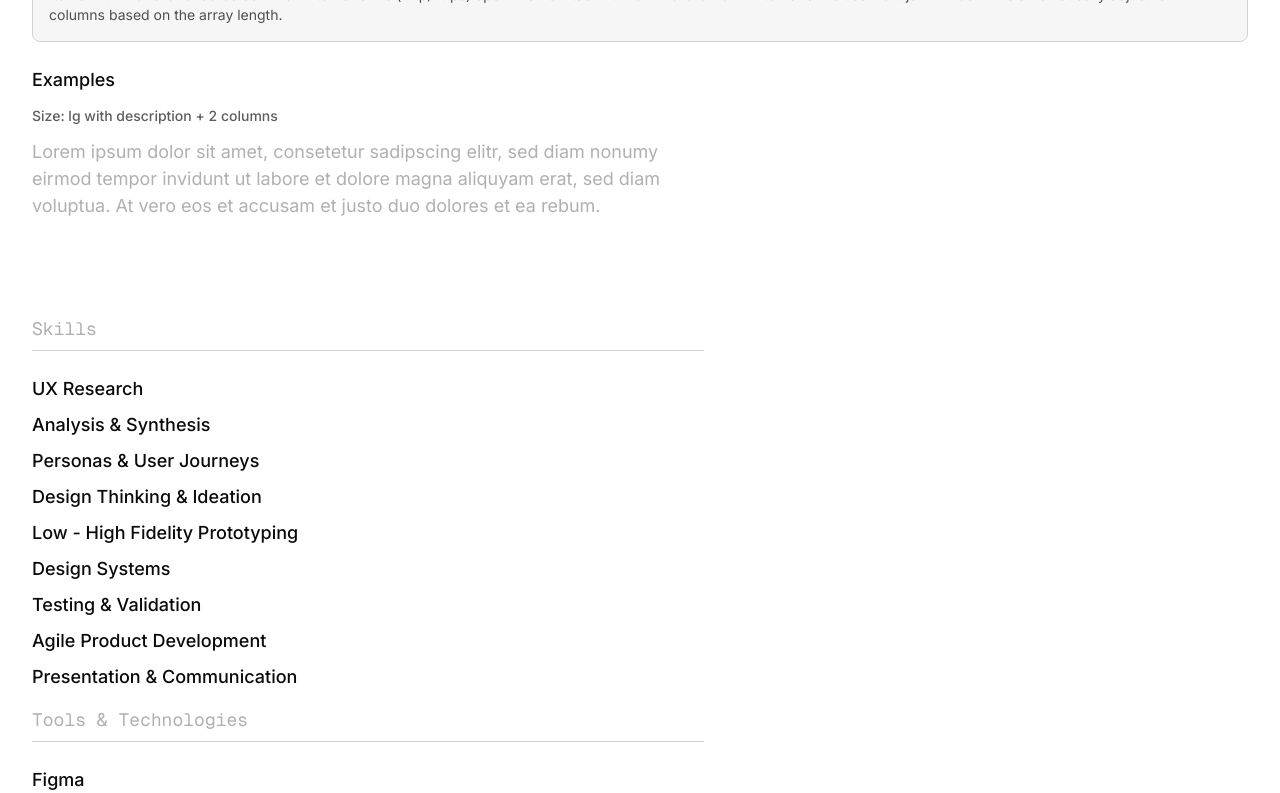
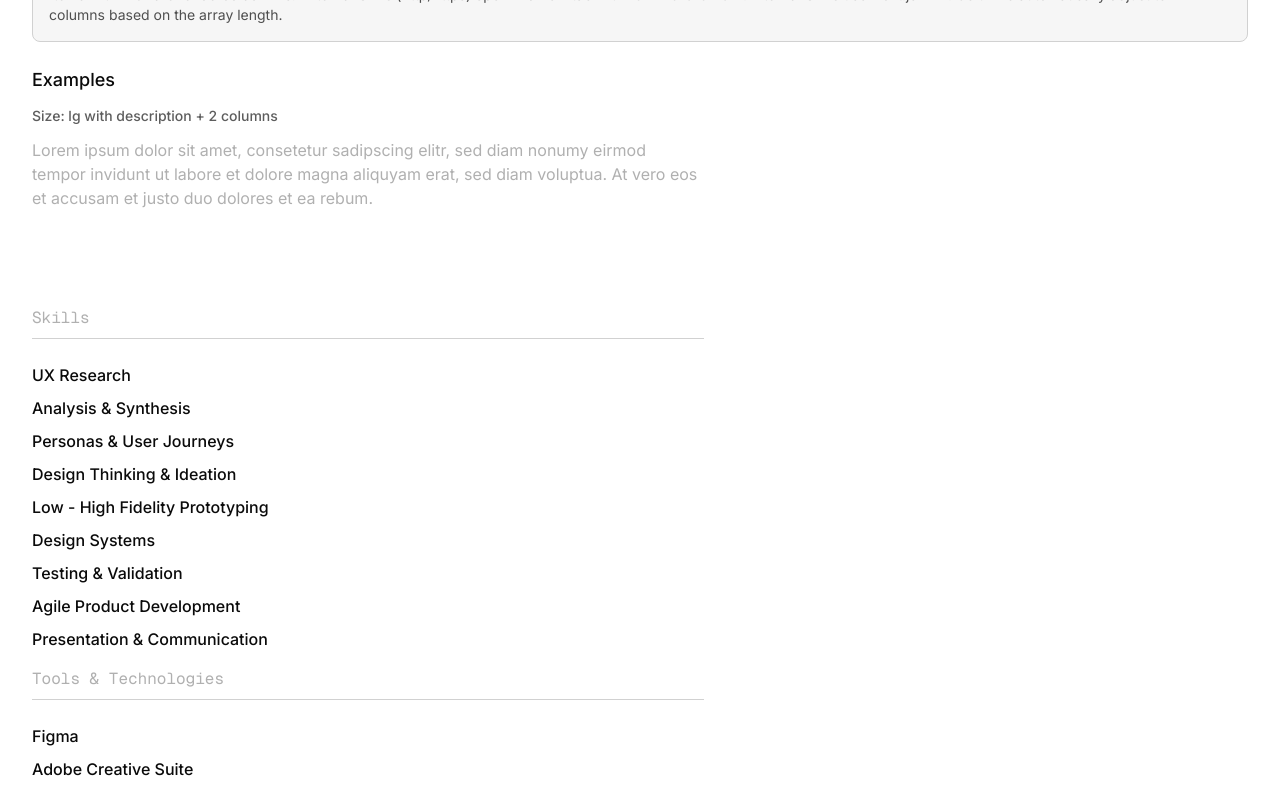
Before and after one commit to mike-debastiani/menx-portfolio, a Next.js app in the folder web/: page /playground in a window 1280 px wide. Shown: the part 10640-11433 px from the top of the page. Built offline with nearby package versions, Linux system fonts and the light colour scheme; no server answers.

Commit message:
InfoColumns: text-size adjustment to base size

```diff
--- a/web/src/components/molecules/InfoColumns.tsx
+++ b/web/src/components/molecules/InfoColumns.tsx
@@ -38,9 +38,9 @@ const sizeStyles: Record<
   }
 > = {
   lg: {
-    description: 'font-sans font-normal text-lg leading-[1.5] text-primary-300',
-    title: 'font-mono font-normal text-lg leading-[1.5] text-primary-300',
-    item: 'font-sans font-medium text-lg leading-[1.5] text-primary-950',
+    description: 'font-sans font-normal text-base leading-[1.5] text-primary-300',
+    title: 'font-mono font-normal text-base leading-[1.5] text-primary-300',
+    item: 'font-sans font-medium text-base leading-[1.5] text-primary-950',
   },
   base: {
     description: 'font-sans font-normal text-base leading-[1.5] text-primary-300',
```
